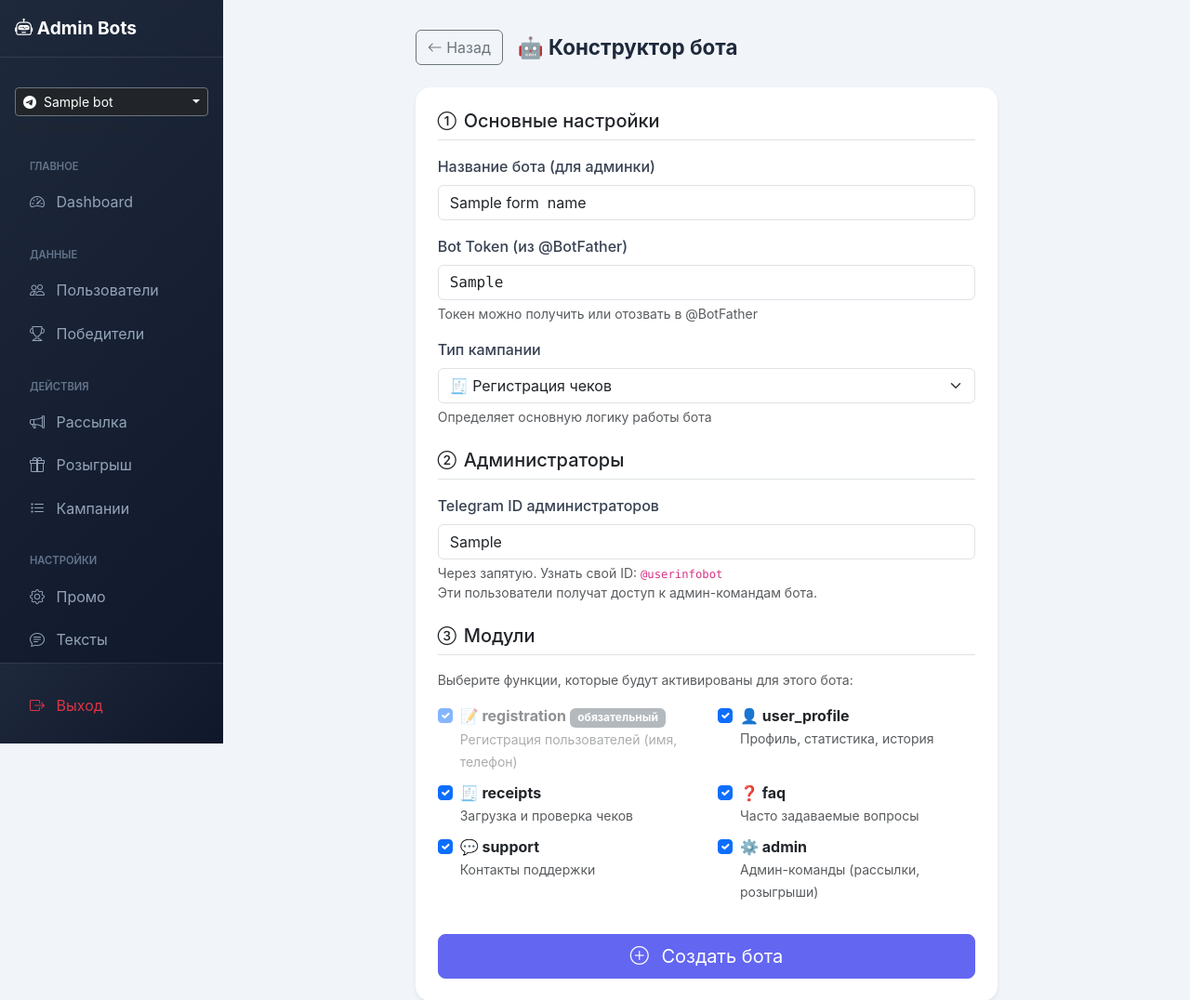
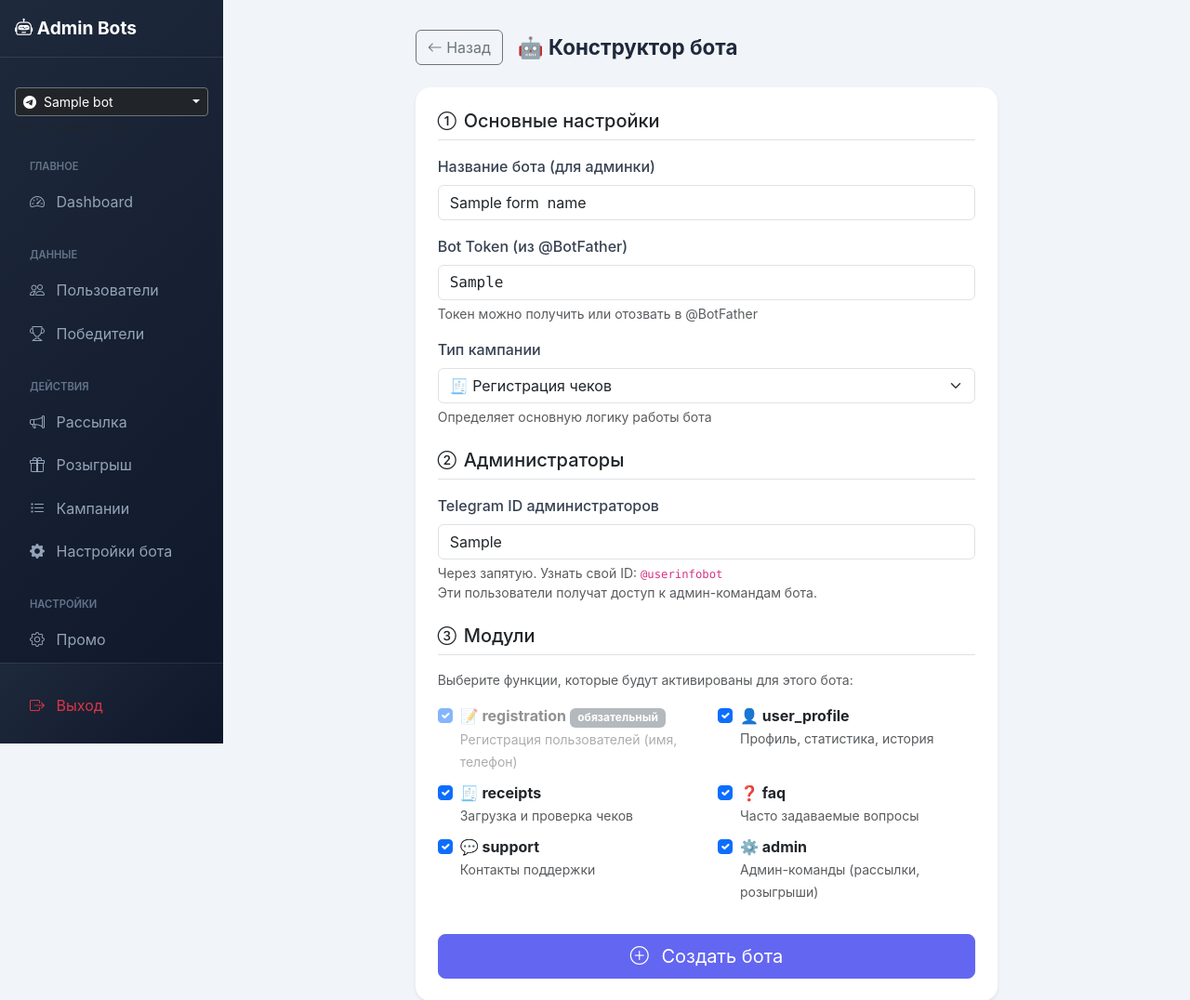
Before and after one commit to aleksey852/adminbots, a FastAPI app: template admin_panel/templates/bots/new.html in a window 1280 px wide. Shown: the top 1076 px of the page at 93% size. Run offline with FastAPI, Linux system fonts and the light colour scheme; the template is opened without the code that fills it: most values are stand-ins (such as "Sample title", 1, 10 or a date in 2020).

Commit message:
ui: add bot settings link to sidebar

```diff
--- a/admin_panel/templates/base.html
+++ b/admin_panel/templates/base.html
@@ -277,6 +277,10 @@
                             class="bi bi-gift"></i> Розыгрыш</a></li>
                 <li><a class="nav-link {% if '/campaigns' in request.url.path %}active{% endif %}" href="/campaigns"><i
                             class="bi bi-list-task"></i> Кампании</a></li>
+                {% if bot %}
+                <li><a class="nav-link {% if '/bots/' ~ bot.id ~ '/edit' in request.url.path %}active{% endif %}"
+                        href="/bots/{{ bot.id }}/edit"><i class="bi bi-gear-fill"></i> Настройки бота</a></li>
+                {% endif %}
                 {% if is_superadmin %}
                 <li><a class="nav-link {% if '/backups' in request.url.path %}active{% endif %}" href="/backups"><i
                             class="bi bi-server"></i> Резервные копии</a></li>
```
